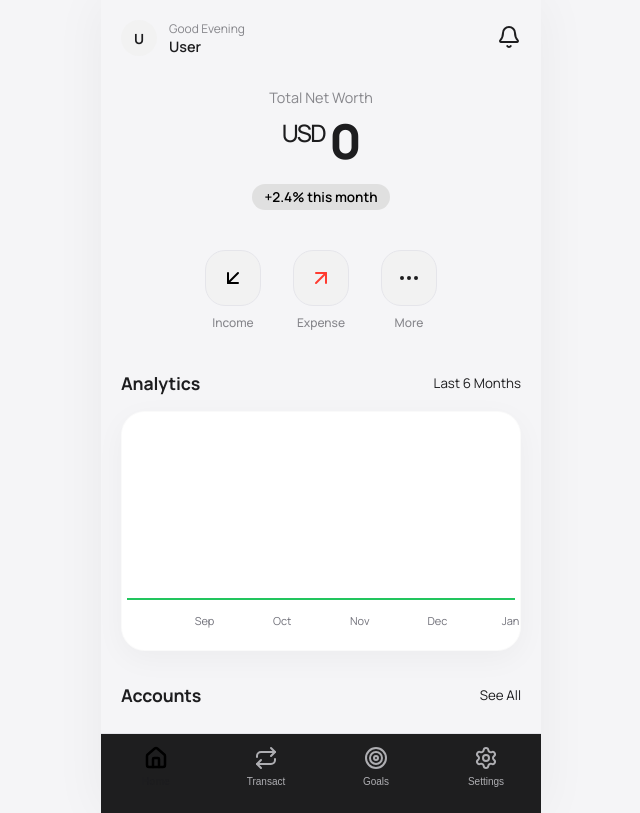
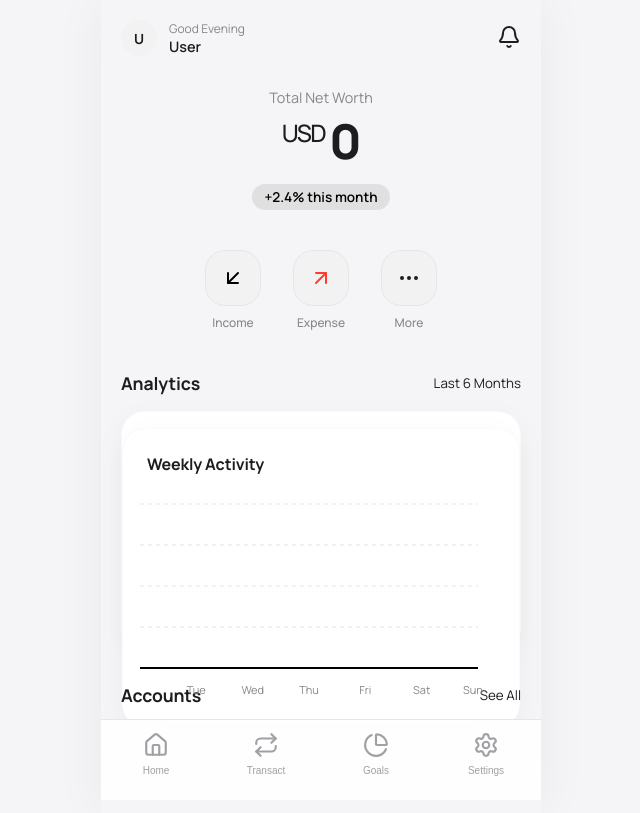
Before and after one commit to shresthaconsolidated-source/Financify, a React (Vite) app: page / in a window 1280 px wide. Shown: the whole page, without its empty margins (319-959 px from the left). Built offline with nearby package versions, Linux system fonts and the light colour scheme.

Commit message:
Finish V5 React Components

```diff
--- a/package.json
+++ b/package.json
@@ -1,7 +1,7 @@
 {
   "name": "wealth-tracker",
   "private": true,
-  "version": "0.0.0",
+  "version": "5.0.0",
   "type": "module",
   "scripts": {
     "dev": "vite",
--- a/src/components/layout/Navbar.jsx
+++ b/src/components/layout/Navbar.jsx
@@ -1,65 +1,67 @@
 import React from 'react';
-import { Home, PieChart, Repeat, Target, Settings } from 'lucide-react';
+import { Home, PieChart, Settings, Repeat } from 'lucide-react'; // Changed ArrowRightLeft to Repeat for 'Transact'
 
 export const Navbar = ({ activeTab, onTabChange }) => {
-    const tabs = [
-        { id: 'dashboard', icon: Home, label: 'Home' },
-        { id: 'transactions', icon: Repeat, label: 'Transact' },
-        // { id: 'stats', icon: PieChart, label: 'Stats' },
-        { id: 'goals', icon: Target, label: 'Goals' },
-        { id: 'settings', icon: Settings, label: 'Settings' },
+    const navItems = [
+        { id: 'home', icon: Home, label: 'Home' },
+        { id: 'transact', icon: Repeat, label: 'Transact' },
+        { id: 'goals', icon: PieChart, label: 'Goals' },
+        { id: 'settings', icon: Settings, label: 'Settings' }
     ];
 
     return (
-        <nav style={{
-            position: 'absolute',
+        <div style={{
+            position: 'fixed',
             bottom: 0,
-            left: 0,
-            right: 0,
-            height: '80px',
-            background: 'rgba(18, 18, 20, 0.95)',
-            backdropFilter: 'blur(20px)',
-            WebkitBackdropFilter: 'blur(20px)',
-            borderTop: '1px solid var(--border-subtle)',
+            left: '50%',
+            transform: 'translateX(-50%)',
+            width: '100%',
+            maxWidth: '440px',
+            zIndex: 100
+        }} className="glass-nav">
+            <div style={{
                 display: 'flex',
                 justifyContent: 'space-around',
-            alignItems: 'flex-start',
-            paddingTop: '12px',
-            zIndex: 100
+                padding: '12px 0 24px 0' // Extra bottom padding for iOS Home Indicator
             }}>
-            {tabs.map((tab) => {
-                const Icon = tab.icon;
-                const isActive = activeTab === tab.id;
+                {navItems.map((item) => {
+                    const isActive = activeTab === item.id;
+                    const Icon = item.icon;
+
                     return (
                         <button
-                        key={tab.id}
-                        onClick={() => onTabChange(tab.id)}
+                            key={item.id}
+                            onClick={() => onTabChange(item.id)}
                             style={{
-                            background: 'none',
+                                background: 'transparent',
                                 border: 'none',
                                 display: 'flex',
                                 flexDirection: 'column',
                                 alignItems: 'center',
-                            gap: '6px',
-                            cursor: 'pointer',
-                            width: '64px'
+                                gap: '4px',
+                                width: '64px',
+                                cursor: 'pointer'
                             }}
                         >
-                        <Icon
-                            size={24}
-                            color={isActive ? 'var(--primary)' : 'var(--text-dim)'}
-                            strokeWidth={isActive ? 2.5 : 2}
-                        />
+                            <div style={{
+                                transition: 'all 0.3s cubic-bezier(0.2, 0.8, 0.2, 1)',
+                                transform: isActive ? 'translateY(-2px)' : 'none',
+                                color: isActive ? '#000000' : '#A0A0A5' // Black active, gray inactive
+                            }}>
+                                <Icon size={26} strokeWidth={isActive ? 2.5 : 2} />
+                            </div>
                             <span style={{
                                 fontSize: '10px',
-                            fontWeight: isActive ? 600 : 500,
-                            color: isActive ? 'var(--text-main)' : 'var(--text-dim)'
+                                fontWeight: isActive ? '700' : '500',
+                                color: isActive ? '#000000' : '#A0A0A5',
+                                transition: 'color 0.2s'
                             }}>
-                            {tab.label}
+                                {item.label}
                             </span>
                         </button>
                     );
                 })}
-        </nav>
+            </div>
+        </div>
     );
 };
--- a/src/features/dashboard/TrendChart.jsx
+++ b/src/features/dashboard/TrendChart.jsx
@@ -1,66 +1,59 @@
 import React from 'react';
-import { AreaChart, Area, XAxis, Tooltip, ResponsiveContainer } from 'recharts';
-import { useWealth } from '../../context/WealthContext';
-import { startOfMonth, subMonths, format, endOfMonth, isWithinInterval } from 'date-fns';
+import { AreaChart, Area, XAxis, Tooltip, ResponsiveContainer, CartesianGrid } from 'recharts';
 
-export const TrendChart = () => {
-    const { data } = useWealth();
-
-    // Logic repeated for chart generation
-    const months = Array.from({ length: 6 }, (_, i) => subMonths(new Date(), 5 - i));
-    const chartData = months.map(date => {
-        const monthStart = startOfMonth(date);
-        const monthEnd = endOfMonth(date);
-        const monthlyTx = data.transactions.filter(tx =>
-            isWithinInterval(new Date(tx.date), { start: monthStart, end: monthEnd })
-        );
-        const income = monthlyTx.filter(t => t.type === 'INCOME').reduce((sum, t) => sum + Number(t.amount), 0);
-        const expense = monthlyTx.filter(t => t.type === 'EXPENSE').reduce((sum, t) => sum + Number(t.amount), 0);
-        return { name: format(date, 'MMM'), net: income - expense };
-    });
-
-    let currentNetWorth = data.accounts.reduce((sum, a) => sum + Number(a.balance), 0);
-    const netWorthData = [];
-    let runningNetWorth = currentNetWorth;
-    for (let i = chartData.length - 1; i >= 0; i--) {
-        netWorthData.unshift({ name: chartData[i].name, value: runningNetWorth });
-        runningNetWorth = runningNetWorth - chartData[i].net;
-    }
+export const TrendChart = ({ data }) => {
+    // If no data, show a flat line or empty state
+    const chartData = data && data.length > 0 ? data : [
+        { date: 'Mon', amount: 0 },
+        { date: 'Tue', amount: 0 },
+        { date: 'Wed', amount: 0 },
+        { date: 'Thu', amount: 0 },
+        { date: 'Fri', amount: 0 },
+        { date: 'Sat', amount: 0 },
+        { date: 'Sun', amount: 0 },
+    ];
 
     return (
+        <div className="ios-card" style={{ height: '300px', padding: '1.5rem', display: 'flex', flexDirection: 'column' }}>
+            <h3 style={{ marginBottom: '1.5rem', fontSize: '1rem', color: 'var(--text-main)' }}>Weekly Activity</h3>
+            <div style={{ flex: 1, width: '100%', marginLeft: '-12px' }}>
                 <ResponsiveContainer width="100%" height="100%">
-            <AreaChart data={netWorthData}>
+                    <AreaChart data={chartData}>
                         <defs>
-                    <linearGradient id="gradientGreen" x1="0" y1="0" x2="0" y2="1">
-                        <stop offset="5%" stopColor="#22c55e" stopOpacity={0.2} />
-                        <stop offset="95%" stopColor="#22c55e" stopOpacity={0} />
+                            <linearGradient id="colorAmount" x1="0" y1="0" x2="0" y2="1">
+                                <stop offset="5%" stopColor="#000000" stopOpacity={0.1} />
+                                <stop offset="95%" stopColor="#000000" stopOpacity={0} />
                             </linearGradient>
                         </defs>
+                        <CartesianGrid vertical={false} stroke="#E5E5EA" strokeDasharray="4 4" />
                         <XAxis
-                    dataKey="name"
+                            dataKey="date"
                             axisLine={false}
                             tickLine={false}
-                    tick={{ fill: '#71717a', fontSize: 11 }}
-                    dy={10}
+                            tick={{ fill: '#86868B', fontSize: 11, dy: 10 }}
                         />
                         <Tooltip
                             contentStyle={{
-                        backgroundColor: '#18181b',
+                                backgroundColor: '#1D1D1F',
                                 border: 'none',
-                        borderRadius: '8px',
-                        boxShadow: '0 4px 12px rgba(0,0,0,0.5)',
-                        color: '#f4f4f5'
+                                borderRadius: '12px',
+                                color: '#FFFFFF',
+                                boxShadow: '0 8px 20px rgba(0,0,0,0.1)'
                             }}
-                    cursor={{ stroke: '#27272a', strokeWidth: 1 }}
+                            itemStyle={{ color: '#fff' }}
+                            cursor={{ stroke: '#000000', strokeWidth: 1, strokeDasharray: '4 4' }}
                         />
                         <Area
                             type="monotone"
-                    dataKey="value"
-                    stroke="#22c55e"
+                            dataKey="amount"
+                            stroke="#000000"
                             strokeWidth={2}
-                    fill="url(#gradientGreen)"
+                            fillOpacity={1}
+                            fill="url(#colorAmount)"
                         />
                     </AreaChart>
                 </ResponsiveContainer>
+            </div>
+        </div>
     );
 };
```
Also changed, not shown: src/features/settings/SettingsView.jsx (+39 -20 lines). Lines whose indentation alone changed are shown as unchanged.
